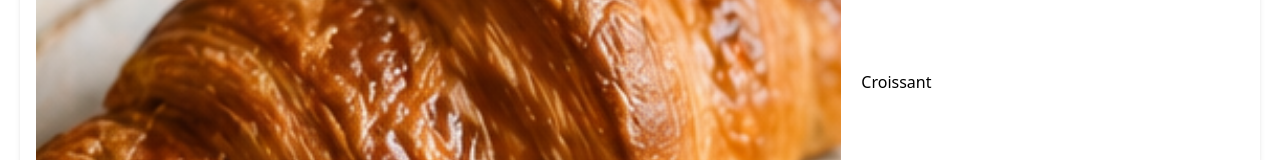
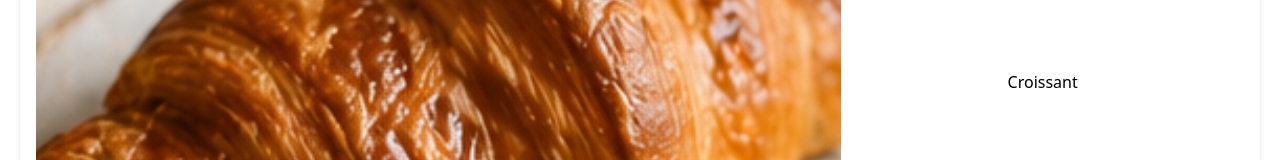
Before and after one commit to ayanomk/kohi, a Next.js app: page /menu in a window 1280 px wide. Shown: the part 758-918 px from the top of the page. Built offline with nearby package versions, Linux system fonts and the light colour scheme.

Commit message:
Adjust text style of Card

```diff
--- a/app/components/Card.tsx
+++ b/app/components/Card.tsx
@@ -9,7 +9,7 @@ export default function Card({imgUrl, imgAlt, cardText=""}: cardProps) {
     return (
         <div className="w-full aspect-[5/3] p-4 rounded-lg shadow-md shadow-taupe-200 mb-5 flex">
             <img src={imgUrl} alt={imgAlt} className={`rounded-lg h-full object-cover ${hasText ? "w-2/3" : "w-full"}`} />
-            {hasText ? <p className="flex justify-center items-center p-5">{cardText}</p> : null}
+            {hasText ? <div className="w-1/3 flex flex-col justify-center items-center text-center p-5">{cardText.split(",").map((text, idx) => <p key={idx}>{text}</p>)}</div> : null}
         </div>
     );
 }
```
